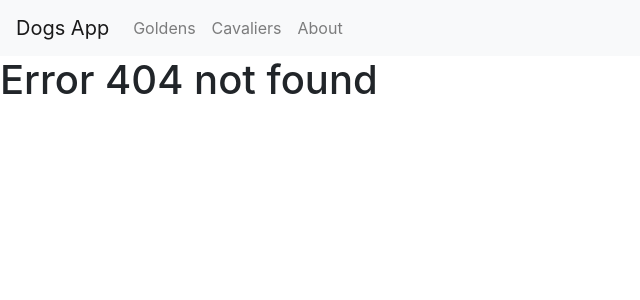
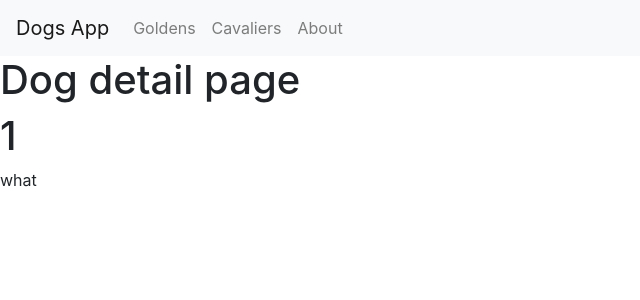
Before and after one commit to 1t1e1/dogs-app, a React (Create React App) app: page /detail/1 in a window 1280 px wide. Before the commit this address had no page. Shown: the top 300 px of the page, without its empty margins (0-640 px from the left). Built offline with nearby package versions, Linux system fonts and the light colour scheme.

Commit message:
detail dogid nin bir kismi yapildi.

```diff
--- a/src/component/Dog.js
+++ b/src/component/Dog.js
@@ -1,11 +1,14 @@
 import React from "react";
 import FavAction from "./FavAction";
+import { Link } from "react-router-dom";
 
 const Dog = (props) => {
 	return (
 		<div>
-			{props.name}
-			<span> {"   "}</span>
+			<Link to={"/detail/" + props.name}>
+				{props.name}
+				<span> {"   "}</span>
+			</Link>
 			<FavAction
 				status={props.status}
 				handleClick={props.handleClick}
--- /dev/null
+++ b/src/containers/DogDetail.js
@@ -0,0 +1,11 @@
+import React from "react";
+
+export default function DogDetail(props) {
+	return (
+		<div>
+			<h1> Dog detail page </h1>
+			<h1> {props.match.params.dogId}</h1>
+			<p>what</p>
+		</div>
+	);
+}
--- a/src/containers/Homepage.js
+++ b/src/containers/Homepage.js
@@ -63,9 +63,7 @@ export default class Homepage extends Component {
 				.delete(`${url}/${foundDog.id}`)
 				.then((response) => {
 					this.setState({
-						favs: this.state.favs.filter(
-							(el) => el.id !== response.data.id
-						),
+						favs: this.state.favs.filter((el) => el.id !== response.data.id),
 						loadingFavorites: false,
 					});
 				})
@@ -94,7 +92,6 @@ export default class Homepage extends Component {
 		} else {
 			return (
 				<div>
-					<h1>this is home page</h1>
 					<ListGroup>
 						{dogsData.map((dog) => (
 							<ListGroupItem key={dog.id}>
--- a/src/routes.js
+++ b/src/routes.js
@@ -1,6 +1,7 @@
 import React from "react";
 import Homepage from "./containers/Homepage";
 import FilteredDogList from "./containers/FilteredDogList";
+import DogDetail from "./containers/DogDetail";
 
 const routes = [
 	{
@@ -20,6 +21,11 @@ const routes = [
 		component: () => <div> hakimizda </div>,
 	},
 	{
+		path: "/detail/:dogId",
+		isExact: true,
+		component: DogDetail,
+	},
+	{
 		path: "/:notFound",
 		isExact: false,
 		component: () => (
```
Also changed, not shown: 1 other file (tests, documents, lock files or other folders).
